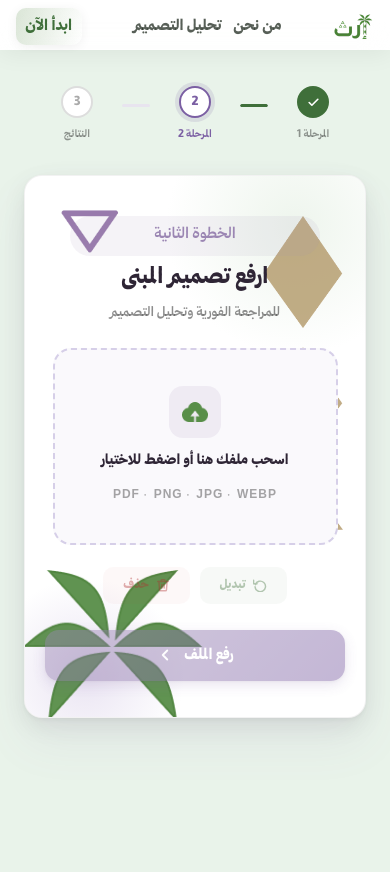
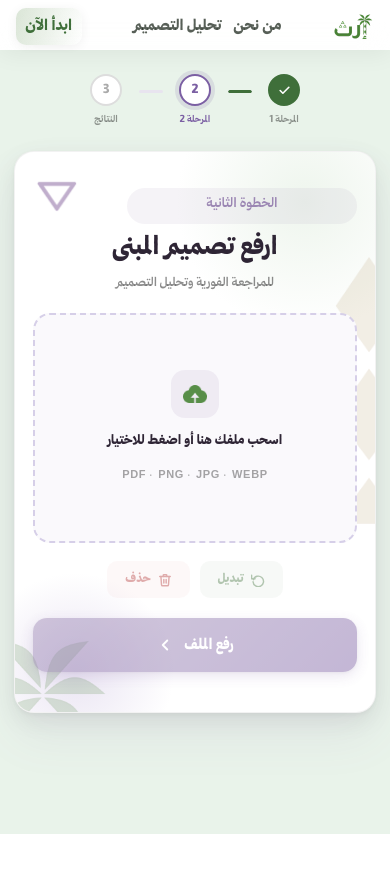
Before and after one commit to RanaAlsaggaf/irth2026, a React (Create React App) app in the folder irth-frontend/: page /upload in a window 390 px wide. Shown: the top 872 px of the page. After the commit the page ends 844 px from the top, so only its background shows below. Built offline with nearby package versions, Linux system fonts and the light colour scheme.

Commit message:
Mobile layout fixes v3

```diff
--- a/irth-frontend/src/styles/uploadPage2.css
+++ b/irth-frontend/src/styles/uploadPage2.css
@@ -509,30 +509,162 @@
   opacity: 0.85;
 }
 
-/* Responsive adjustments for mobile screens. */
+/* ===== Mobile layout ===== */
 @media (max-width: 600px) {
+  .uPage {
+    min-height: calc(100vh - 60px);
+    padding: 20px 14px 40px;
+    overflow-x: hidden;
+  }
+
+  .uStepperWrap {
+    margin-top: 4px;
+    margin-bottom: 24px;
+  }
+
+  .uContainer {
+    width: 100%;
+  }
+
   .uPanel {
-    padding: 40px 20px 36px;
-    border-radius: 18px;
+    width: 100%;
+    padding: 36px 18px 40px;
+    border-radius: 20px;
+    overflow: hidden;
+  }
+
+  .uContent {
+    position: relative;
+    z-index: 5;
+    width: 100%;
+    gap: 18px;
+  }
+
+  .uTitleGroup {
+    position: relative;
+    z-index: 5;
+    width: 100%;
+    gap: 7px;
+  }
+
+  .uEyebrow {
+    width: min(230px, 85%);
+    min-height: 36px;
+    padding: 4px 20px 6px;
+    font-size: 14px;
   }
 
   .uTitle {
-    font-size: 24px;
+    font-size: 27px;
+    line-height: 1.3;
+  }
+
+  .uSubtitle {
+    padding: 0 8px;
+    font-size: 13px;
+    line-height: 1.7;
+  }
+
+  .uDropzone {
+    position: relative;
+    z-index: 6;
+    width: 100%;
+    min-height: 230px;
+    padding: 26px 16px;
+    display: grid;
+    place-items: center;
+    border-radius: 17px;
+  }
+
+  .uDropInner {
+    width: 100%;
+    gap: 12px;
+  }
+
+  .uCloudWrap {
+    width: 48px;
+    height: 48px;
+  }
+
+  .uCloud {
+    width: 24px;
+    height: 24px;
+  }
+
+  .uDropMain {
+    font-size: 14px;
+    line-height: 1.7;
+  }
+
+  .uDropSub {
+    font-size: 11px;
+    letter-spacing: 0.7px;
+  }
+
+  .uFileCard {
+    position: relative;
+    z-index: 6;
+    width: 100%;
+    padding: 14px 16px;
+  }
+
+  .uMiniActions {
+    position: relative;
+    z-index: 6;
+    width: 100%;
+    justify-content: center;
+  }
+
+  .uMiniBtn {
+    padding: 9px 18px;
+  }
+
+  .uUploadBtn {
+    position: relative;
+    z-index: 6;
+    width: 100%;
+    min-height: 54px;
+    margin-top: 2px;
+  }
+
+  /* Reduce decorative elements on mobile. */
+  .uTriangle {
+    top: 20px;
+    left: 18px;
+    width: 48px;
+    opacity: 0.55;
   }
 
   .uPalm {
-    width: 180px;
+    left: -34px;
+    bottom: -34px;
+    width: 125px;
+    opacity: 0.2;
   }
 
   .uLeg {
-    width: 80px;
+    right: -28px;
+    top: 105px;
+    width: 68px;
+    opacity: 0.18;
   }
 
-  .uTriangle {
-    width: 70px;
+  /* Make the stepper fit the mobile width. */
+  .sStep {
+    min-width: 65px;
+    gap: 6px;
+  }
+
+  .sCircle {
+    width: 32px;
+    height: 32px;
   }
 
   .sTrack {
-    width: 28px;
+    width: 24px;
+  }
+
+  .sLabel {
+    font-size: 10px;
   }
 }
```
